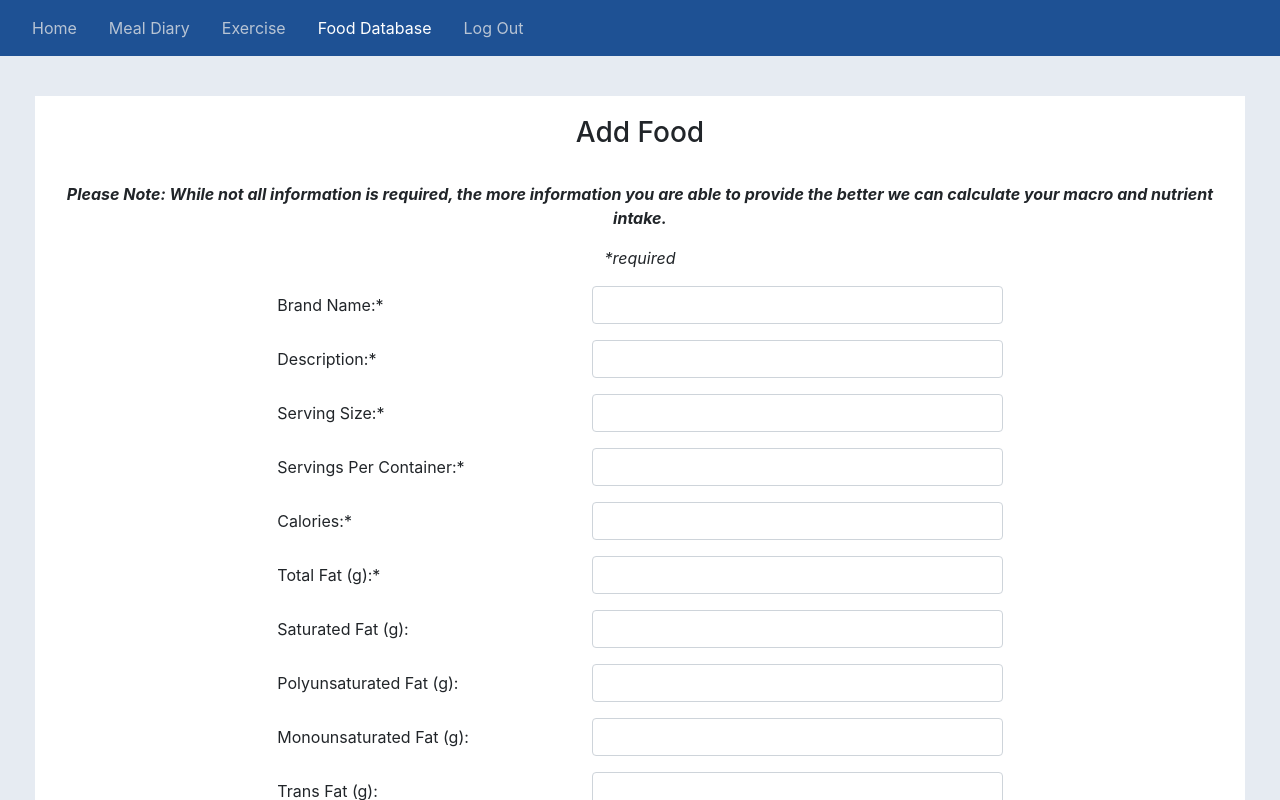
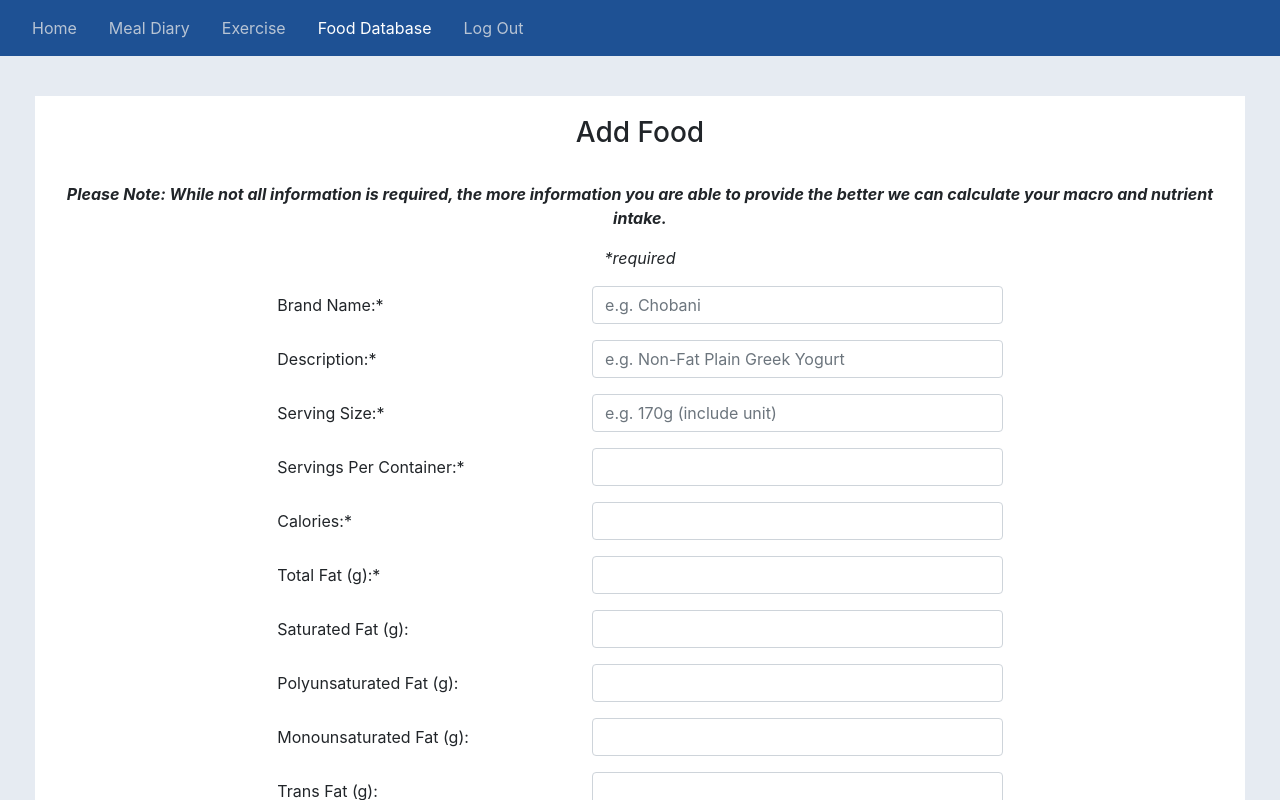
Before and after one commit to ahotchkin/react-fitness-frontend, a React (Create React App) app: page /foods/new in a window 1280 px wide. Shown: the top 800 px of the page. Built offline with nearby package versions, Linux system fonts and the light colour scheme; no server answers.

Commit message:
Add placeholders for select form fields

```diff
--- a/src/components/foods/FoodInput.js
+++ b/src/components/foods/FoodInput.js
@@ -133,6 +133,7 @@ class FoodInput extends Component {
                     id="brand_name"
                     onChange={this.handleOnChange}
                     value={this.state.brand_name}
+                    placeholder="e.g. Chobani"
                   />
                   <div className="invalid-feedback">
                     Brand Name required
@@ -150,6 +151,7 @@ class FoodInput extends Component {
                     id="description"
                     onChange={this.handleOnChange}
                     value={this.state.description}
+                    placeholder="e.g. Non-Fat Plain Greek Yogurt"
                   />
                   <div className="invalid-feedback">
                     Description required
@@ -167,6 +169,7 @@ class FoodInput extends Component {
                     id="serving_size"
                     onChange={this.handleOnChange}
                     value={this.state.serving_size}
+                    placeholder="e.g. 170g (include unit)"
                   />
                   <div className="invalid-feedback">
                     Serving Size required
```
